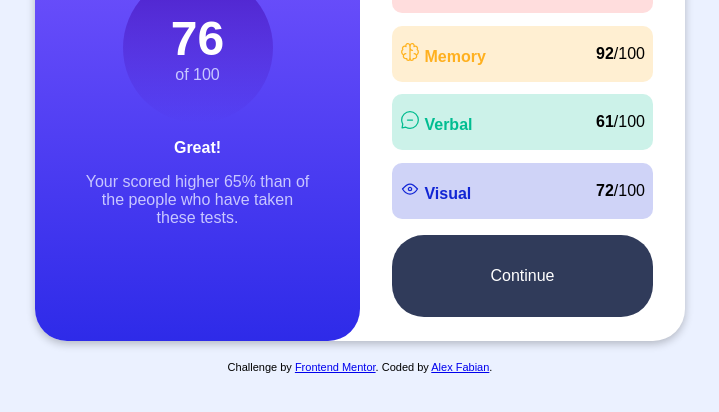
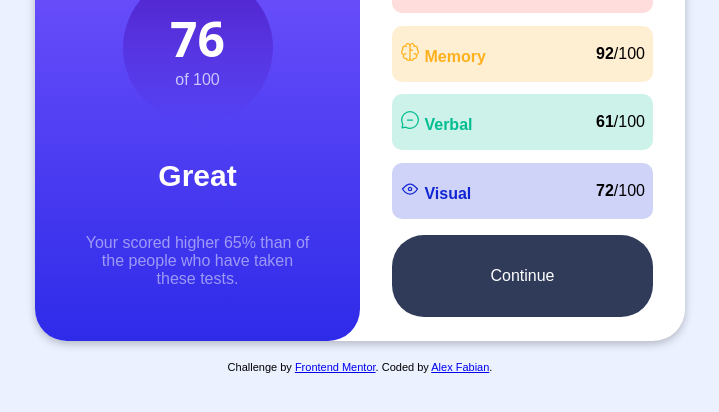
Before and after one commit to alexcarvajal/ResultsSummary, a plain HTML site: page index.html in a window 1280 px wide. Shown: the part 256-668 px from the top of the page, without its empty margins (280-999 px from the left). Drawn offline with Linux system fonts and the light colour scheme.

Commit message:
Version Final ResultsSummary

```diff
--- a/index.html
+++ b/index.html
@@ -23,10 +23,10 @@
             <h1>76</h1>
             <p>of 100</p>
           </div>
-            <b>Great!</b>
+          <b>Great</b>
           <p class="info">
-            Your scored higher 65% than of <br>the
-              people who have taken <br>
+            Your scored higher 65% than of <br />the people who have taken
+            <br />
             these tests.
           </p>
         </section>
--- a/styles.css
+++ b/styles.css
@@ -37,6 +37,7 @@ body {
   justify-content: center;
   background-color: var(--Pale-blue);
 }
+
 .card {
   box-shadow: rgba(0, 0, 0, 0.24) 0px 3px 8px;
   border-radius: 2rem;
@@ -84,16 +85,22 @@ body {
 .circle h1 {
   color: var(--White);
   font-size: 3rem;
+  font-family: "HankenGrotesk", system-ui, -apple-system, BlinkMacSystemFont,
+    "Segoe UI", Roboto, Oxygen, Ubuntu, Cantarell, "Open Sans", "Helvetica Neue",
+    sans-serif;
 }
 
 .circle p {
   color: var(--Light-lavender);
 }
 .result b {
+  font-size: 30px;
   color: var(--White);
+  margin-top: 20px;
 }
 .result .info {
-  color: var(--Light-lavender);
+  color: hsl(0, 0%, 100%, 50%);
+  margin-top: 25px;
   width: 300px;
   text-align: center;
 }
```
Lines whose indentation alone changed are shown as unchanged.
